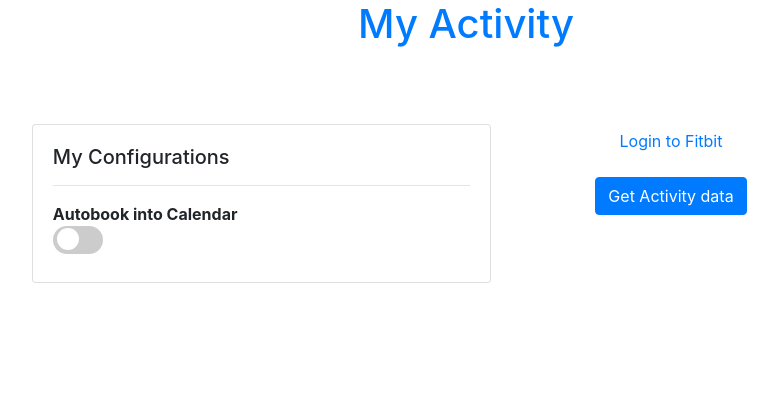
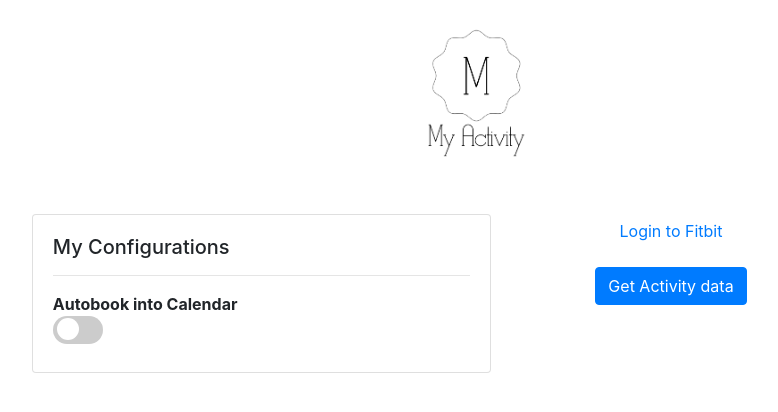
Before and after one commit to swsarava/MyActivity, a React (Create React App) app in the folder myactivity/: page / in a window 1280 px wide. Shown: the top 412 px of the page, without its empty margins (174-952 px from the left). Built offline with nearby package versions, Linux system fonts and the light colour scheme.

Commit message:
Added myActivity logo

```diff
--- a/myactivity/src/index.js
+++ b/myactivity/src/index.js
@@ -6,10 +6,13 @@ import App from './App';
 import * as serviceWorker from './serviceWorker';
 import ConfigTile from './ConfigTile';
 import StepsData from './StepsData';
+import logo from './myActivity.png';
 
 ReactDOM.render(
   <React.StrictMode>
-    <h1 style={{color: '#007bff', textAlign: 'center'}}>My Activity</h1>
+    <div>
+      {/* <h1 style={{color: '#007bff', textAlign: 'center'}}>My Activity</h1> */}
+      <img src={logo} style={{width: '150px', height: '170px', marginLeft: '45%'}} alt="logo" />
       <br/><br/>
       <table style={{width:"80%"}}>
         <tr>
@@ -18,9 +21,8 @@ ReactDOM.render(
           <td><App /></td>
         </tr>
       </table>
-
       <br/><br/>
-
+    </div>
   </React.StrictMode>,
   document.getElementById('root')
 );
```
Also changed, not shown: myactivity/src/myActivity.png (added). Lines whose indentation alone changed are shown as unchanged.
